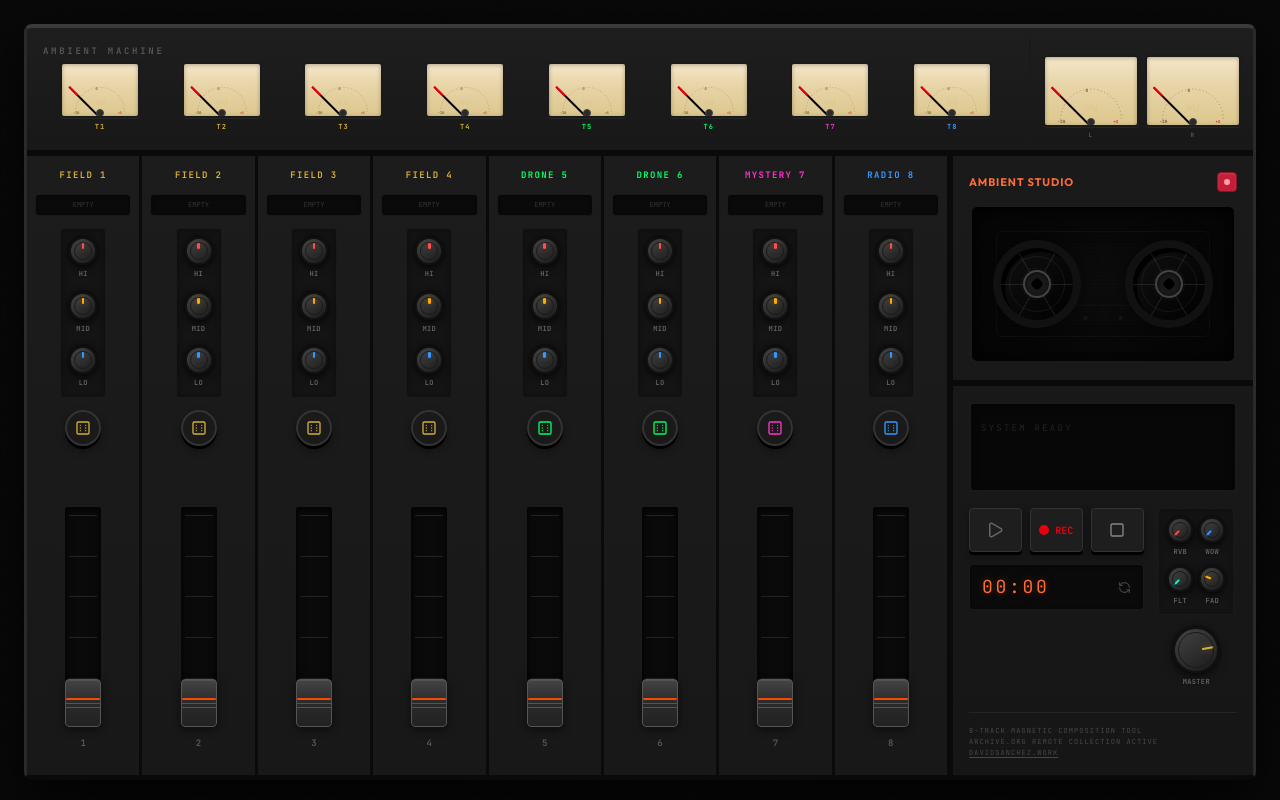
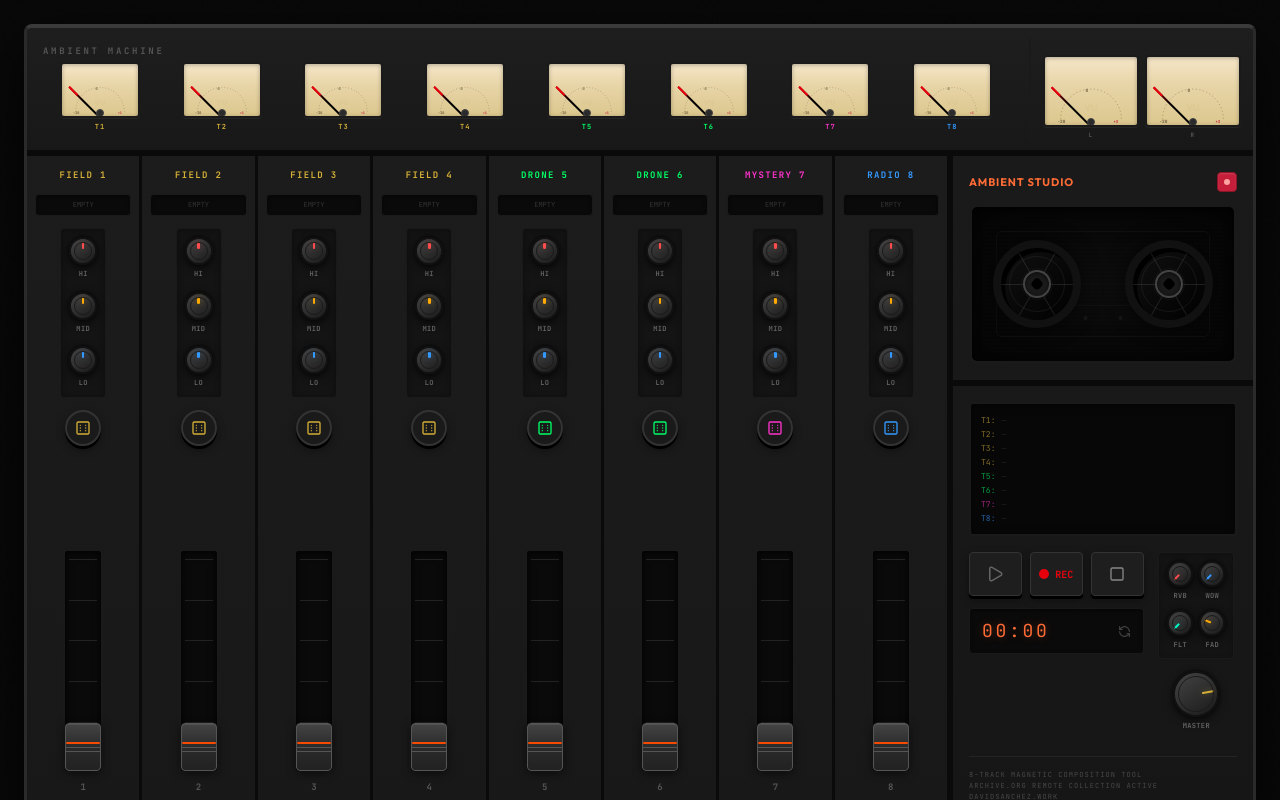
Before and after one commit to Picacoco/ambient-machine, a React (Vite) app: page / in a window 1280 px wide. Built offline with nearby package versions, Linux system fonts and the light colour scheme.

Commit message:
Persistent track display, auto-retry on load errors

```diff
--- a/src/App.tsx
+++ b/src/App.tsx
@@ -20,6 +20,7 @@ interface ChannelState {
   isPlaying: boolean;
   eq: { high: number; mid: number; low: number };
   type: ChannelType;
+  retryCount: number;
 }
 
 // ─── Audio Utility ───────────────────────────────────────────────────────────
@@ -321,6 +322,7 @@ export default function AmbientMachine() {
       isPlaying: false,
       eq: { high: 0, mid: 0, low: 0 },
       type: (i < 4 ? "field" : i < 6 ? "drone" : i === 6 ? "mystery" : "radio") as ChannelType,
+      retryCount: 0,
     }))
   );
 
@@ -670,7 +672,7 @@ export default function AmbientMachine() {
 
       setChannels(prev => {
         const next = [...prev];
-        next[index] = { ...next[index], audioUrl: result.url, title: result.title, isLoading: false, isPlaying: true, volume: 0.0 };
+        next[index] = { ...next[index], audioUrl: result.url, title: result.title, isLoading: false, isPlaying: true, volume: 0.0, retryCount: 0 };
         return next;
       });
     } catch (error) {
@@ -861,12 +863,23 @@ export default function AmbientMachine() {
                     crossOrigin="anonymous"
                     className="hidden"
                     onError={() => {
-                      console.warn(`Audio failed to load on T${i + 1}: ${ch.audioUrl}`);
+                      const retries = channels[i]?.retryCount || 0;
+                      if (retries < 3) {
+                        console.warn(`Audio failed on T${i + 1}, auto-retry ${retries + 1}/3...`);
                         setChannels(prev => {
                           const next = [...prev];
-                        next[i] = { ...next[i], title: "LOAD ERROR — RETRY", isPlaying: false };
+                          next[i] = { ...next[i], retryCount: retries + 1 };
                           return next;
                         });
+                        fetchRandomRecording(i);
+                      } else {
+                        console.warn(`Audio failed on T${i + 1} after 3 retries`);
+                        setChannels(prev => {
+                          const next = [...prev];
+                          next[i] = { ...next[i], title: "ERROR — TAP DICE", isPlaying: false, retryCount: 0 };
+                          return next;
+                        });
+                      }
                     }}
                   />
                 )}
@@ -917,24 +930,21 @@ export default function AmbientMachine() {
                 }}>
                 <div className="absolute inset-0 scanlines opacity-40" />
                 <div className="relative z-10" style={{ fontFamily: "'JetBrains Mono', monospace" }}>
-                  {channels.some(c => c.isLoading) ? (
-                    <span className="text-[9px] text-orange-500 rec-blink block">
-                      {" >> SEARCHING ARCHIVE..."}
-                    </span>
+                  <div className="space-y-[2px]">
+                    {channels.map((ch, idx) => (
+                      <div key={idx} className="flex gap-1.5 text-[8px] whitespace-nowrap overflow-hidden"
+                        style={{ height: 12, lineHeight: "12px" }}>
+                        <span style={{ color: COLORS[ch.type], opacity: 0.6, flexShrink: 0 }}>T{idx + 1}:</span>
+                        {ch.isLoading ? (
+                          <span className="rec-blink" style={{ color: "#ff6b35" }}>SEARCHING...</span>
+                        ) : ch.audioUrl ? (
+                          <span className="truncate" style={{ color: "#00ffcc" }}>{ch.title}</span>
                         ) : (
-                    <div className="space-y-[2px]">
-                      {channels.map((ch, idx) => ch.audioUrl ? (
-                        <div key={idx} className="flex gap-1.5 text-[8px] whitespace-nowrap overflow-hidden fade-up"
-                          style={{ animationDelay: `${idx * 30}ms` }}>
-                          <span style={{ color: COLORS[ch.type], opacity: 0.6 }}>T{idx + 1}:</span>
-                          <span className="truncate" style={{ color: "#00ffcc" }}>{ch.title}</span>
-                        </div>
-                      ) : null)}
-                      {!channels.some(c => c.audioUrl) && (
-                        <span className="text-[9px] tracking-[0.25em]" style={{ color: "#222" }}>SYSTEM READY</span>
+                          <span style={{ color: "#222" }}>—</span>
                         )}
                       </div>
-                  )}
+                    ))}
+                  </div>
                 </div>
               </div>
 
```
Lines whose indentation alone changed are shown as unchanged.
